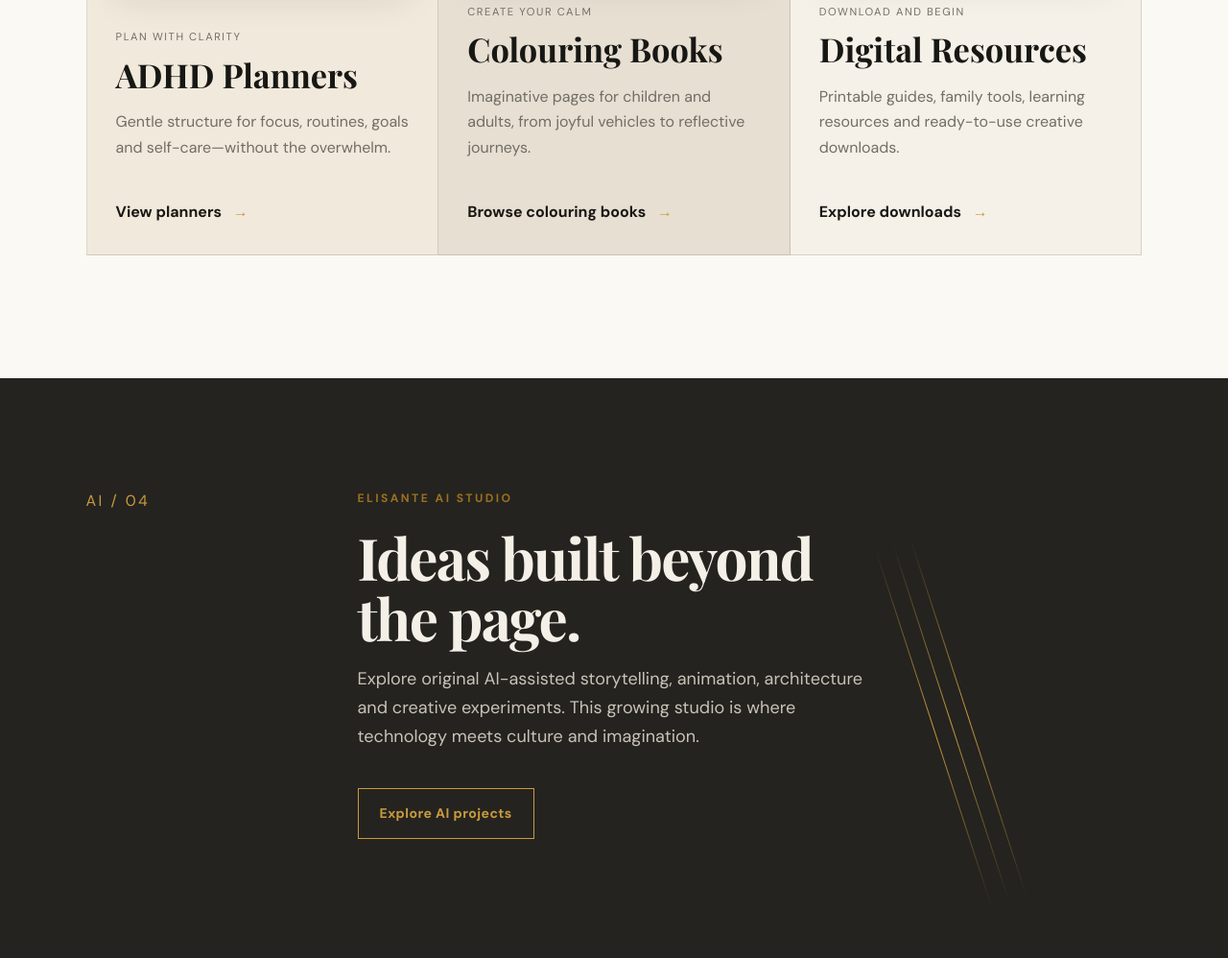
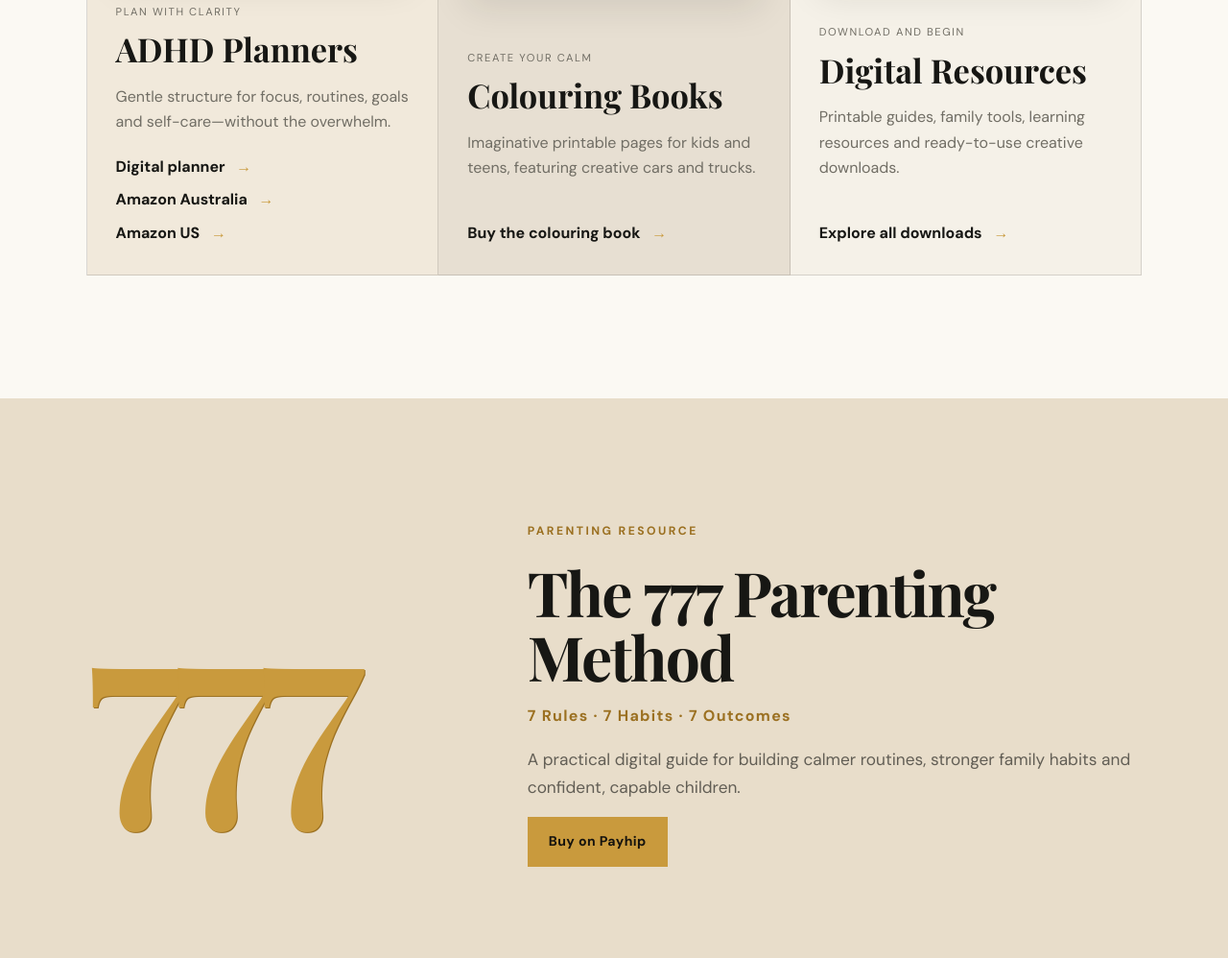
Before and after one commit to josephkisanga-ux/elisantegroup, a plain HTML site: page index.html in a window 1280 px wide. Shown: the part 1802-2800 px from the top of the page at 96% size. Drawn offline with nearby package versions, Linux system fonts and the light colour scheme.

Commit message:
Add product purchase links and 777 Parenting section

```diff
--- a/index.html
+++ b/index.html
@@ -16,9 +16,9 @@
     <a class="brand logo-link" href="#top" aria-label="ELISANTE home"><img class="brand-logo" src="elisante-logo.webp" alt="ELISANTE — Calm is Power"></a>
     <button class="menu-button" aria-expanded="false" aria-controls="site-nav">Menu</button>
     <nav id="site-nav" aria-label="Main navigation">
-      <a href="#shop">Shop</a><a href="#planners">ADHD Planners</a><a href="#colouring">Colouring Books</a><a href="#ai-projects">AI Projects</a><a href="#about">About</a>
+      <a href="#shop">Shop</a><a href="#planners">ADHD Planners</a><a href="#parenting">777 Parenting</a><a href="#colouring">Colouring Books</a><a href="#ai-projects">AI Projects</a><a href="#about">About</a>
     </nav>
-    <a class="header-cta" href="#shop">Explore products</a>
+    <a class="header-cta" href="https://payhip.com/ElisanteGroup" target="_blank" rel="noopener">Visit our shop</a>
   </header>
 
   <main id="top">
@@ -27,7 +27,7 @@
         <p class="eyebrow">Calm is Power</p>
         <h1>Tools for calmer minds and more creative lives.</h1>
         <p class="intro">Thoughtfully made ADHD planners, colouring books and digital resources—created to bring structure, confidence and imagination into everyday life.</p>
-        <div class="actions"><a class="button gold" href="#shop">Shop the collection</a><a class="button text-link" href="#about">Discover ELISANTE <span>→</span></a></div>
+        <div class="actions"><a class="button gold" href="https://payhip.com/ElisanteGroup" target="_blank" rel="noopener">Shop the collection</a><a class="button text-link" href="#about">Discover ELISANTE <span>→</span></a></div>
       </div>
       <div class="hero-panel" aria-label="ELISANTE brand and product collection preview">
         <img class="hero-product" src="images/focus-hero.webp" alt="Focus and Flourish ADHD planner displayed in a calm desk setting">
@@ -41,15 +41,20 @@
     <section id="shop" class="section categories">
       <div class="section-heading"><div><p class="eyebrow">Explore the range</p><h2>Find what supports you today.</h2></div><p>Start with focus, creativity or inspiration. Every collection is designed to be simple to use and easy to return to.</p></div>
       <div class="category-grid">
-        <article id="planners" class="category-card planner-card"><div class="number">01</div><img class="category-image" src="images/focus-planner.webp" alt="Focus and Flourish ADHD planner product preview" loading="lazy"><div><p class="card-tag">Plan with clarity</p><h3>ADHD Planners</h3><p>Gentle structure for focus, routines, goals and self-care—without the overwhelm.</p><a href="#coming-soon">View planners <span>→</span></a></div></article>
-        <article id="colouring" class="category-card colour-card"><div class="number">02</div><img class="category-image" src="images/artistic-colouring.webp" alt="Artistic Coloring Book for kids and teens" loading="lazy"><div><p class="card-tag">Create your calm</p><h3>Colouring Books</h3><p>Imaginative pages for children and adults, from joyful vehicles to reflective journeys.</p><a href="#coming-soon">Browse colouring books <span>→</span></a></div></article>
-        <article class="category-card download-card"><div class="number">03</div><img class="category-image" src="images/digital-planner-overview.webp" alt="Digital ADHD planner pages and product overview" loading="lazy"><div><p class="card-tag">Download and begin</p><h3>Digital Resources</h3><p>Printable guides, family tools, learning resources and ready-to-use creative downloads.</p><a href="#coming-soon">Explore downloads <span>→</span></a></div></article>
+        <article id="planners" class="category-card planner-card"><div class="number">01</div><img class="category-image" src="images/focus-planner.webp" alt="Focus and Flourish ADHD planner product preview" loading="lazy"><div><p class="card-tag">Plan with clarity</p><h3>ADHD Planners</h3><p>Gentle structure for focus, routines, goals and self-care—without the overwhelm.</p><div class="product-links"><a href="https://payhip.com/b/rCAkK" target="_blank" rel="noopener">Digital planner <span>→</span></a><a href="https://www.amazon.com.au/dp/B0H341BV4W" target="_blank" rel="noopener">Amazon Australia <span>→</span></a><a href="https://www.amazon.com/Focus-Flourish-Planner-Teens-ADHD/dp/B0H3NK96NS/ref=tmm_hrd_swatch_0" target="_blank" rel="noopener">Amazon US <span>→</span></a></div></div></article>
+        <article id="colouring" class="category-card colour-card"><div class="number">02</div><img class="category-image" src="images/artistic-colouring.webp" alt="Artistic Coloring Book for kids and teens" loading="lazy"><div><p class="card-tag">Create your calm</p><h3>Colouring Books</h3><p>Imaginative printable pages for kids and teens, featuring creative cars and trucks.</p><a href="https://payhip.com/b/LypGo" target="_blank" rel="noopener">Buy the colouring book <span>→</span></a></div></article>
+        <article class="category-card download-card"><div class="number">03</div><img class="category-image" src="images/digital-planner-overview.webp" alt="Digital ADHD planner pages and product overview" loading="lazy"><div><p class="card-tag">Download and begin</p><h3>Digital Resources</h3><p>Printable guides, family tools, learning resources and ready-to-use creative downloads.</p><a href="https://payhip.com/ElisanteGroup" target="_blank" rel="noopener">Explore all downloads <span>→</span></a></div></article>
       </div>
+    </section>
+
+    <section id="parenting" class="parenting-section">
+      <div class="parenting-number">777</div>
+      <div class="parenting-copy"><p class="eyebrow">Parenting resource</p><h2>The 777 Parenting Method</h2><p class="parenting-subtitle">7 Rules · 7 Habits · 7 Outcomes</p><p>A practical digital guide for building calmer routines, stronger family habits and confident, capable children.</p><a class="button gold" href="https://payhip.com/b/xGci8" target="_blank" rel="noopener">Buy on Payhip</a></div>
     </section>
 
     <section id="ai-projects" class="ai-section">
       <div class="ai-index">AI / 04</div>
-      <div class="ai-copy"><p class="eyebrow">ELISANTE AI Studio</p><h2>Ideas built beyond the page.</h2><p>Explore original AI-assisted storytelling, animation, architecture and creative experiments. This growing studio is where technology meets culture and imagination.</p><a class="button outline" href="#coming-soon">Explore AI projects</a></div>
+      <div class="ai-copy"><p class="eyebrow">ELISANTE AI Studio</p><h2>Ideas built beyond the page.</h2><p>Explore original AI-assisted storytelling, animation, architecture and creative experiments. This growing studio is where technology meets culture and imagination.</p><a class="button outline" href="https://payhip.com/ElisanteGroup" target="_blank" rel="noopener">Explore ELISANTE</a></div>
       <div class="ai-lines" aria-hidden="true"><span></span><span></span><span></span></div>
     </section>
 
@@ -59,11 +64,11 @@
     </section>
 
     <section id="coming-soon" class="newsletter">
-      <p class="eyebrow">Coming soon</p><h2>New products. Thoughtful ideas.<br>First access.</h2><p>ELISANTE’s online shop is being prepared. Join the journey or get in touch for product enquiries.</p><a class="button gold" href="mailto:hello@elisantegroup.com.au?subject=ELISANTE%20product%20enquiry">Email ELISANTE</a>
+      <p class="eyebrow">Shop ELISANTE</p><h2>Practical tools.<br>Ready when you are.</h2><p>Browse the full range of planners, parenting resources and printable creative products in the ELISANTE Payhip store.</p><a class="button gold" href="https://payhip.com/ElisanteGroup" target="_blank" rel="noopener">Visit the Payhip store</a>
     </section>
   </main>
 
-  <footer><a class="brand logo-link footer-brand" href="#top"><img class="footer-logo" src="elisante-logo.webp" alt="ELISANTE — Calm is Power"></a><p>Where Calm, Culture, and Creativity Meet.</p><div><a href="#shop">Shop</a><a href="#ai-projects">AI Studio</a><a href="mailto:hello@elisantegroup.com.au">Contact</a></div><small>© 2026 ELISANTE GROUP. All rights reserved.</small></footer>
+  <footer><a class="brand logo-link footer-brand" href="#top"><img class="footer-logo" src="elisante-logo.webp" alt="ELISANTE — Calm is Power"></a><p>Where Calm, Culture, and Creativity Meet.</p><div><a href="https://payhip.com/ElisanteGroup" target="_blank" rel="noopener">Shop</a><a href="#ai-projects">AI Studio</a><a href="mailto:hello@elisantegroup.com.au">Contact</a></div><small>© 2026 ELISANTE GROUP. All rights reserved.</small></footer>
   <script src="script.js"></script>
 </body>
 </html>
--- a/logo.css
+++ b/logo.css
@@ -9,5 +9,13 @@
 .footer-logo { display: block; width: 190px; height: auto; border-radius: 4px; }
 .category-card { gap: 24px; }
 .category-image { display: block; width: 100%; aspect-ratio: 1 / 1; object-fit: cover; border-radius: 2px; box-shadow: 0 16px 38px rgba(23, 23, 20, .11); }
+.product-links { display: flex; flex-direction: column; align-items: flex-start; gap: 8px; margin-top: 20px; }
+.product-links a { margin-top: 0; }
+.parenting-section { display: grid; grid-template-columns: .7fr 1.3fr; align-items: center; gap: clamp(45px, 9vw, 140px); padding: clamp(80px, 10vw, 150px) clamp(24px, 7vw, 110px); background: #e8ddca; overflow: hidden; }
+.parenting-number { font-family: "Playfair Display", serif; font-size: clamp(8rem, 20vw, 19rem); line-height: .72; letter-spacing: -.09em; color: #c99a3d; text-shadow: 1px 1px 0 #9b7021; }
+.parenting-copy { max-width: 680px; }
+.parenting-copy h2 { margin: 0; font-family: "Playfair Display", serif; font-size: clamp(2.8rem, 5vw, 5.2rem); line-height: 1.05; letter-spacing: -.03em; }
+.parenting-copy > p:not(.eyebrow):not(.parenting-subtitle) { color: #625e55; font-size: 1.08rem; }
+.parenting-subtitle { color: #9b7021; font-weight: 700; letter-spacing: .08em; }
 .story-image { display: block; width: min(100%, 460px); max-height: 420px; margin-top: 42px; object-fit: cover; object-position: center 34%; border-radius: 2px; box-shadow: 22px 22px 0 #e8ddca; }
-@media (max-width: 950px) { .brand-logo { width: 104px; height: 54px; } .hero-product { object-position: center; } .story-image { margin-bottom: 30px; } }
+@media (max-width: 950px) { .brand-logo { width: 104px; height: 54px; } .hero-product { object-position: center; } .story-image { margin-bottom: 30px; } .parenting-section { grid-template-columns: 1fr; } .parenting-number { font-size: 9rem; } }
```
